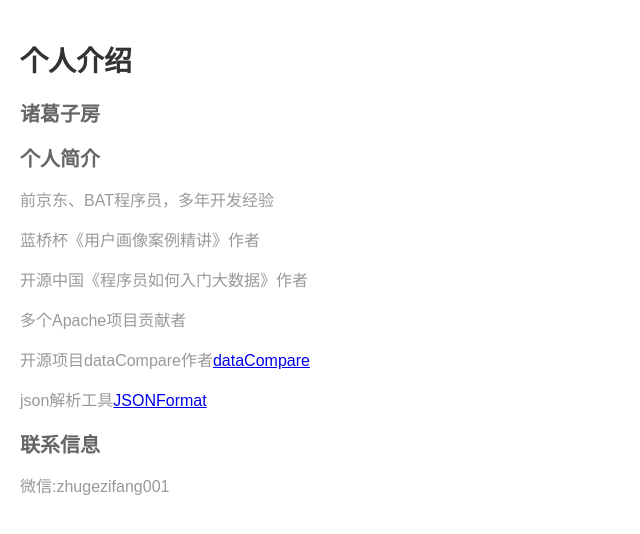
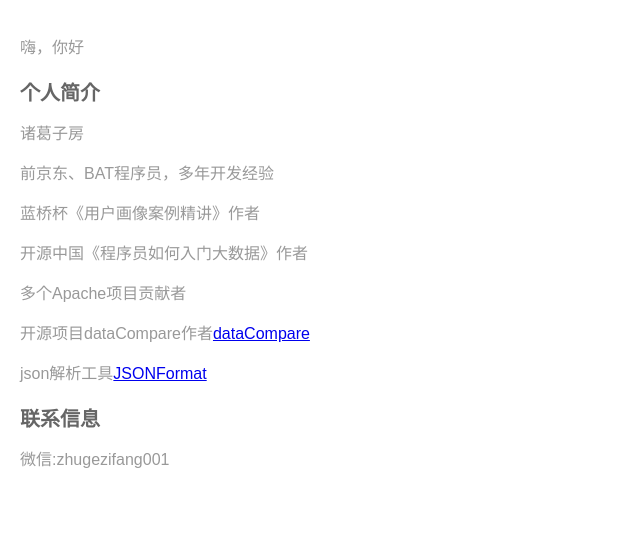
Before and after one commit to zhugezifang/zhugezifang.github.io, a plain HTML site: page index.html in a window 1280 px wide. Shown: the whole page, without its empty margins (0-640 px from the left). Drawn offline with Linux system fonts and the light colour scheme.

Commit message:
Update index.html

```diff
--- a/index.html
+++ b/index.html
@@ -27,9 +27,9 @@
     </style>
 </head>
 <body>
-    <h1>个人介绍</h1>
-    <h2>诸葛子房</h2>
+    <p>嗨，你好</p>
     <h2>个人简介</h2>
+    <p>诸葛子房</p>
     <p>前京东、BAT程序员，多年开发经验</p>
     <p>蓝桥杯《用户画像案例精讲》作者</p>
     <p>开源中国《程序员如何入门大数据》作者</p>
```
